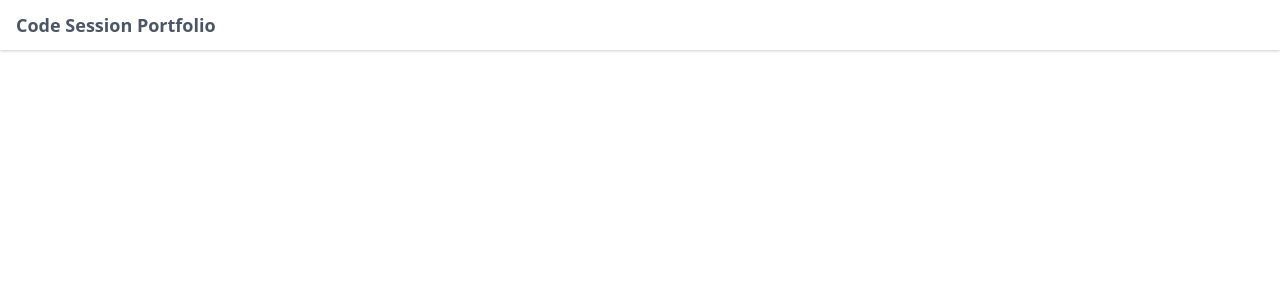
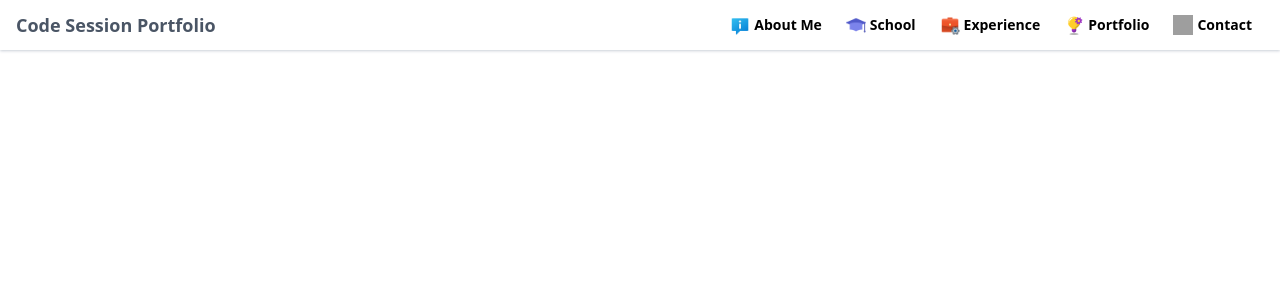
Before and after one commit to fiko942/code-session-portfolio, a Next.js app: page / in a window 1280 px wide. Shown: the top 300 px of the page. Built offline with nearby package versions, Linux system fonts and the light colour scheme; grey boxes are pictures that could not be loaded.

Commit message:
completing the desktop routes element

```diff
--- /dev/null
+++ b/component/Header/DesktopRoutes.jsx
@@ -0,0 +1,26 @@
+import routes from "@/constants/routes"
+import Link from "next/link"
+
+export default function DesktopRoutes() {
+    return (
+        <div className="desktop-routes-container flex w-fit ml-auto mr-0">
+            <div className="items-container items-center flex">
+                {routes.map((route, index) => (
+                    <Link
+                        key={index}
+                        className="route-item cursor-pointer hover:bg-gray-300 px-3 py-1 rounded-md transition-all duration-200"
+                        href={route.path}
+                    >
+                        <div className="flex items-center gap-1">
+                            <img
+                                src={route.icon}
+                                className="w-5 h-5"
+                            />
+                            <span className="text-sm font-semibold">{route.name}</span>
+                        </div>
+                    </Link>
+                ))}
+            </div>
+        </div>
+    )
+}
--- a/component/Header/Navigator.jsx
+++ b/component/Header/Navigator.jsx
@@ -2,6 +2,7 @@ import { useEffect, useState } from "react"
 import MenuIcon from '@mui/icons-material/Menu';
 import isMobileScreen from "@/utils/isMobileScreen";
 import MobileRoutes from "./MobileRoutes";
+import DesktopRoutes from "./DesktopRoutes";
 
 export default function Navigator() {
     const [isMobile, setIsMobile] = useState(true)
@@ -40,6 +41,6 @@ export default function Navigator() {
 
     // For the desktop navigator
     return (
-        <></>
+        <DesktopRoutes />
     )
 }
```
